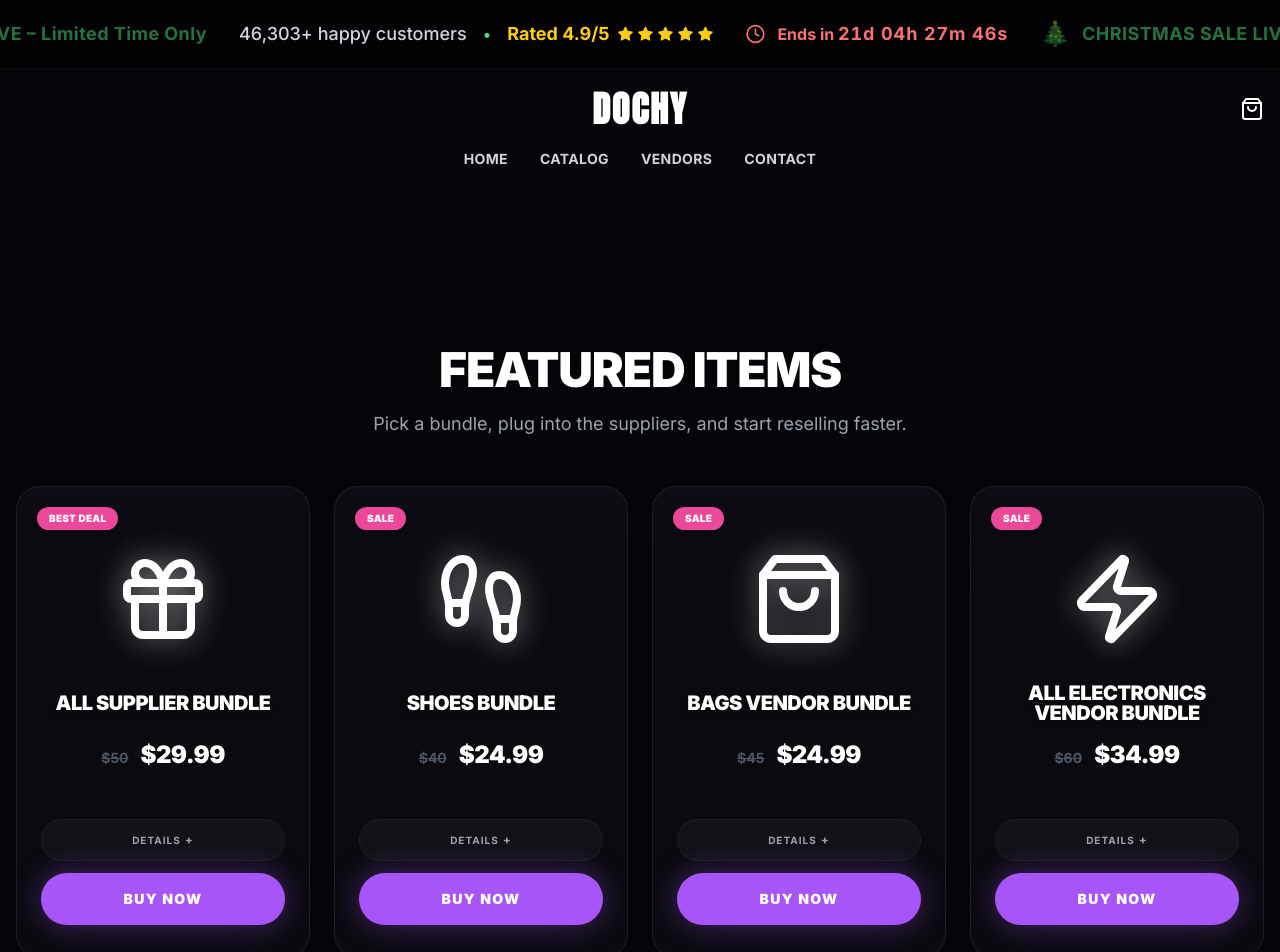
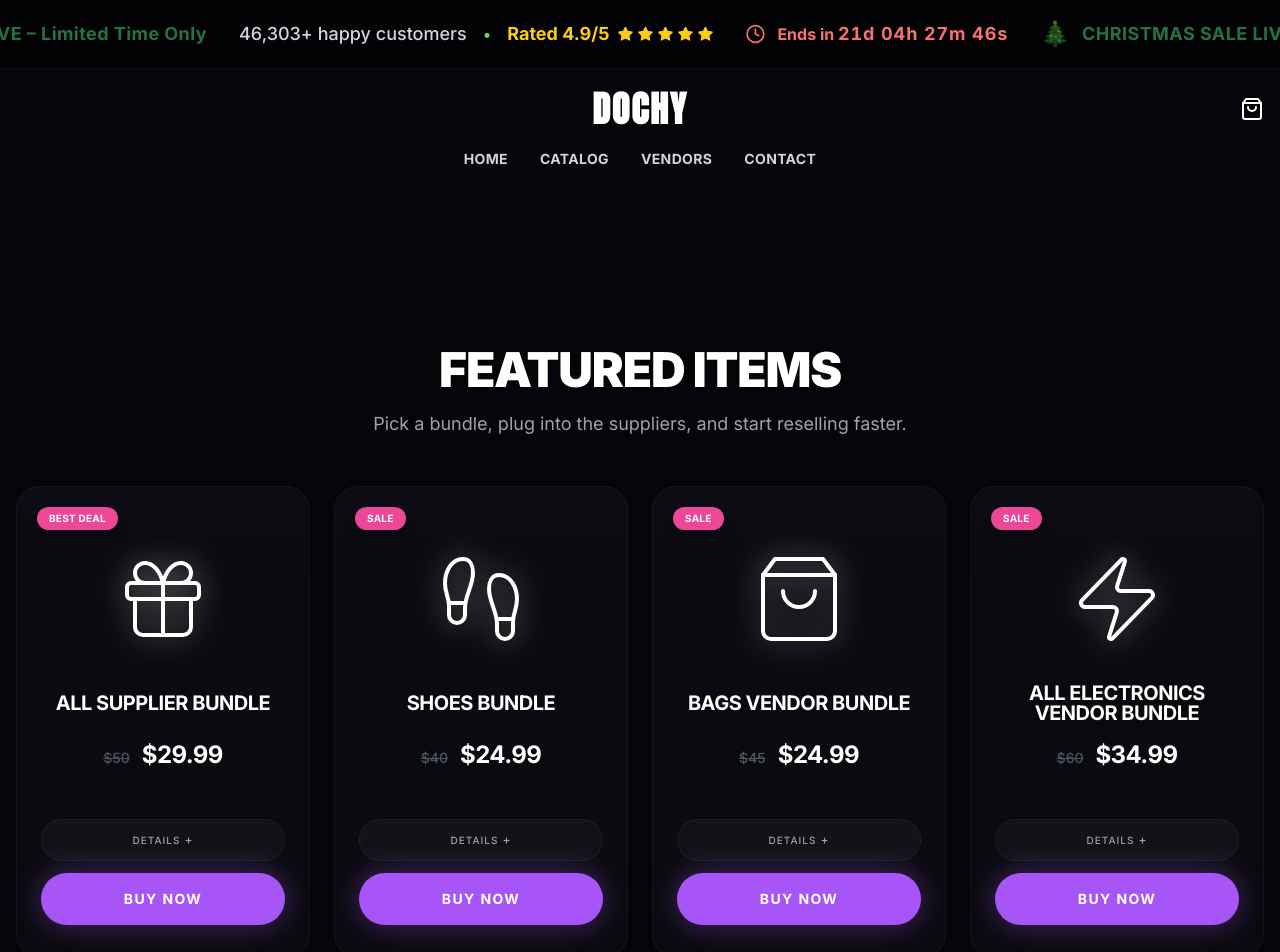
Before and after one commit to Expandingmind/Dochy, a Next.js app: page /items in a window 1280 px wide. Shown: the top 952 px of the page. Built offline with nearby package versions, Linux system fonts and the light colour scheme.

Commit message:
Update: Refine ProductCard to be thinner and more fine print (lighter weights, thinner stroke, subtle border)

```diff
--- a/src/components/ProductCard.tsx
+++ b/src/components/ProductCard.tsx
@@ -72,7 +72,7 @@ export function ProductCard({ product }: ProductCardProps) {
   const Icon = iconMap[product.id] || (product.type === 'bundle' ? Package : Zap);
 
   return (
-    <div className="group relative bg-[#0a0a0f] border border-white/[0.08] rounded-3xl overflow-hidden hover:border-primary/50 transition-all duration-500 hover:-translate-y-1 hover:shadow-[0_0_40px_rgba(168,85,247,0.15)] flex flex-col h-full">
+    <div className="group relative bg-[#0a0a0f] border border-white/[0.05] rounded-3xl overflow-hidden hover:border-primary/50 transition-all duration-500 hover:-translate-y-1 hover:shadow-[0_0_40px_rgba(168,85,247,0.15)] flex flex-col h-full">
       {/* Unified Content Area */}
       <div className="relative flex flex-col items-center justify-center pt-16 pb-8 px-6 flex-grow">
          {/* Ambient Background Glow - Subtle purple top/bottom */}
@@ -80,7 +80,7 @@ export function ProductCard({ product }: ProductCardProps) {
 
          {/* Badge */}
          {product.badge && (
-           <div className="absolute top-5 left-5 bg-pink-500 text-white text-[10px] font-black px-3 py-1 rounded-full shadow-lg uppercase tracking-wide z-20">
+           <div className="absolute top-5 left-5 bg-pink-500 text-white text-[10px] font-bold px-3 py-1 rounded-full shadow-lg uppercase tracking-wide z-20">
              {product.badge}
            </div>
          )}
@@ -89,21 +89,21 @@ export function ProductCard({ product }: ProductCardProps) {
          <div className="relative z-10 mb-8 group-hover:scale-110 transition-transform duration-500 ease-out">
            <div className="absolute inset-0 blur-xl bg-white/20 rounded-full scale-150 opacity-0 group-hover:opacity-100 transition-opacity duration-500" />
            <Icon
-             strokeWidth={2}
+             strokeWidth={1}
              className="w-24 h-24 text-white drop-shadow-[0_0_15px_rgba(255,255,255,0.5)]"
            />
          </div>
 
          {/* Text Content */}
-         <h3 className="text-xl font-black text-white mb-3 uppercase tracking-tight text-center leading-none min-h-[3rem] flex items-center justify-center drop-shadow-md">
+         <h3 className="text-xl font-bold text-white mb-3 uppercase tracking-tight text-center leading-none min-h-[3rem] flex items-center justify-center drop-shadow-md">
            {product.name}
          </h3>
 
          <div className="flex items-baseline justify-center gap-3 mb-4">
-           <span className="text-sm text-gray-600 line-through font-bold">
+           <span className="text-sm text-gray-600 line-through font-medium">
              ${product.originalPrice}
            </span>
-            <span className="text-2xl font-black text-white tracking-tight">
+            <span className="text-2xl font-bold text-white tracking-tight">
              ${product.price}
            </span>
          </div>
@@ -112,7 +112,7 @@ export function ProductCard({ product }: ProductCardProps) {
       {/* Action Buttons - Compact Layout */}
       <div className="px-6 pb-8 pt-0 space-y-3 relative z-10">
          <button
-           className="w-full py-3 rounded-full bg-[#121217] hover:bg-[#1a1a20] text-[10px] font-bold text-gray-400 hover:text-white transition-all uppercase tracking-widest border border-white/5 flex items-center justify-center gap-1"
+           className="w-full py-3 rounded-full bg-[#121217] hover:bg-[#1a1a20] text-[10px] font-medium text-gray-400 hover:text-white transition-all uppercase tracking-widest border border-white/5 flex items-center justify-center gap-1"
            onClick={() => alert(`Details for ${product.name}: ${product.description}`)}
          >
            Details <span className="text-xs">+</span>
@@ -121,7 +121,7 @@ export function ProductCard({ product }: ProductCardProps) {
          <button
            onClick={handleAddToCart}
            className={cn(
-             "w-full py-4 rounded-full font-black text-sm uppercase tracking-widest transition-all shadow-lg hover:shadow-xl active:scale-95 relative overflow-hidden",
+             "w-full py-4 rounded-full font-bold text-sm uppercase tracking-widest transition-all shadow-lg hover:shadow-xl active:scale-95 relative overflow-hidden",
              isAdded
                ? "bg-green-500 text-white shadow-green-500/40"
                : "bg-[#A855F7] hover:bg-[#9333EA] text-white shadow-[0_0_30px_rgba(168,85,247,0.4)]"
```
